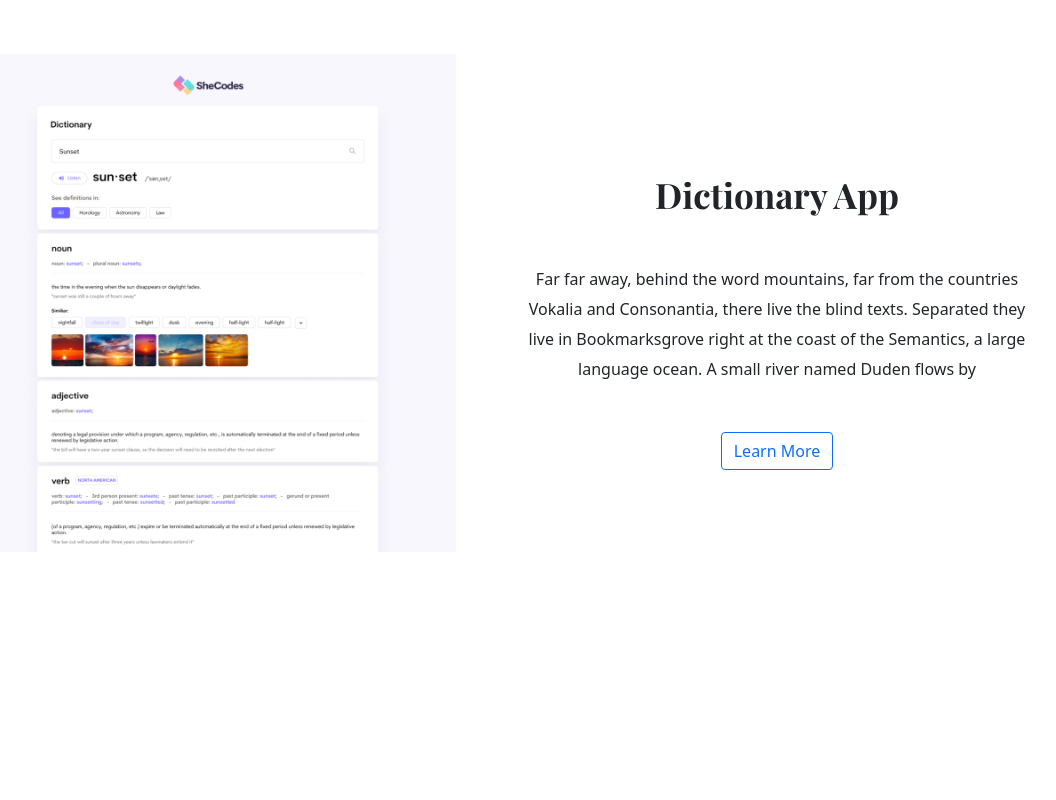
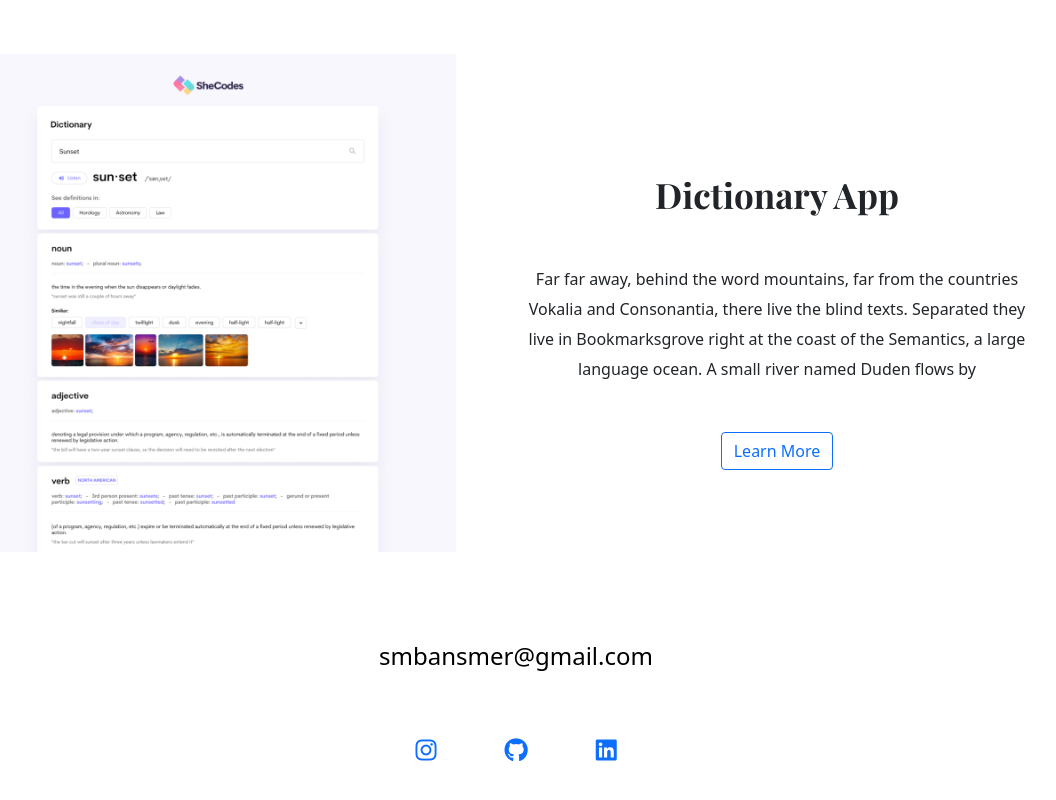
Before and after one commit to smfischer87/PortfolioProject, a plain HTML site: page index.html in a window 1280 px wide. Shown: the part 1969-2769 px from the top of the page, without its empty margins (124-1180 px from the left). Before the commit the page ends 2607 px from the top, so only its background shows below. Drawn offline with nearby package versions, Linux system fonts and the light colour scheme.

Commit message:
created email and social media links footer

```diff
--- a/index.html
+++ b/index.html
@@ -119,6 +119,25 @@
           <a href class="btn btn-outline-primary">Learn More</a>
         </div>
       </div>
+      <footer>
+        <div class="d-flex justify-content-center email-link mb-5">
+          <a href="mailto:smbansmer@gmail.com">smbansmer@gmail.com</a>
+        </div>
+        <div class="d-flex justify-content-center social-links mb-5">
+          <a href="https://www.instagram.com/shizzle_bizzle_" target="_blank">
+            <i class="fab fa-instagram"></i
+          ></a>
+          <a href="https://github.com/smfischer87" target="_blank">
+            <i class="fab fa-github"></i
+          ></a>
+          <a
+            href="https://www/linkedin.com/in/susan-fischer-1a421b111"
+            target="_blank"
+          >
+            <i class="fab fa-linkedin"></i
+          ></a>
+        </div>
+      </footer>
     </div>
   </body>
 </html>
--- a/src/styles.css
+++ b/src/styles.css
@@ -2,6 +2,7 @@
   --background-hero-color: lightpink;
   --heading-font-family: "Playfair Display", serif;
   --default-font-family: "Poppins", sans-serif;
+  --secondary-color: #0b5ed7;
 }
 
 body {
@@ -48,7 +49,7 @@ nav a {
 }
 
 nav a.active {
-  color: #0b5ed7;
+  color: var(--secondary-color);
 }
 
 .hero {
@@ -126,6 +127,24 @@ nav a.active {
   max-height: 40px;
 }
 
+footer .email-link a {
+  color: black;
+  font-size: 24px;
+  text-decoration: none;
+}
+
+footer .social-links a {
+  margin: 0 20px;
+  padding: 10px 14px;
+  border-radius: 100%;
+  font-size: 24px;
+}
+
+footer .social-links a:hover {
+  color: white;
+  background-color: var(--secondary-color);
+}
+
 @media (max-width: 900px) {
   .hero h1 {
     font-size: 85px;
```
